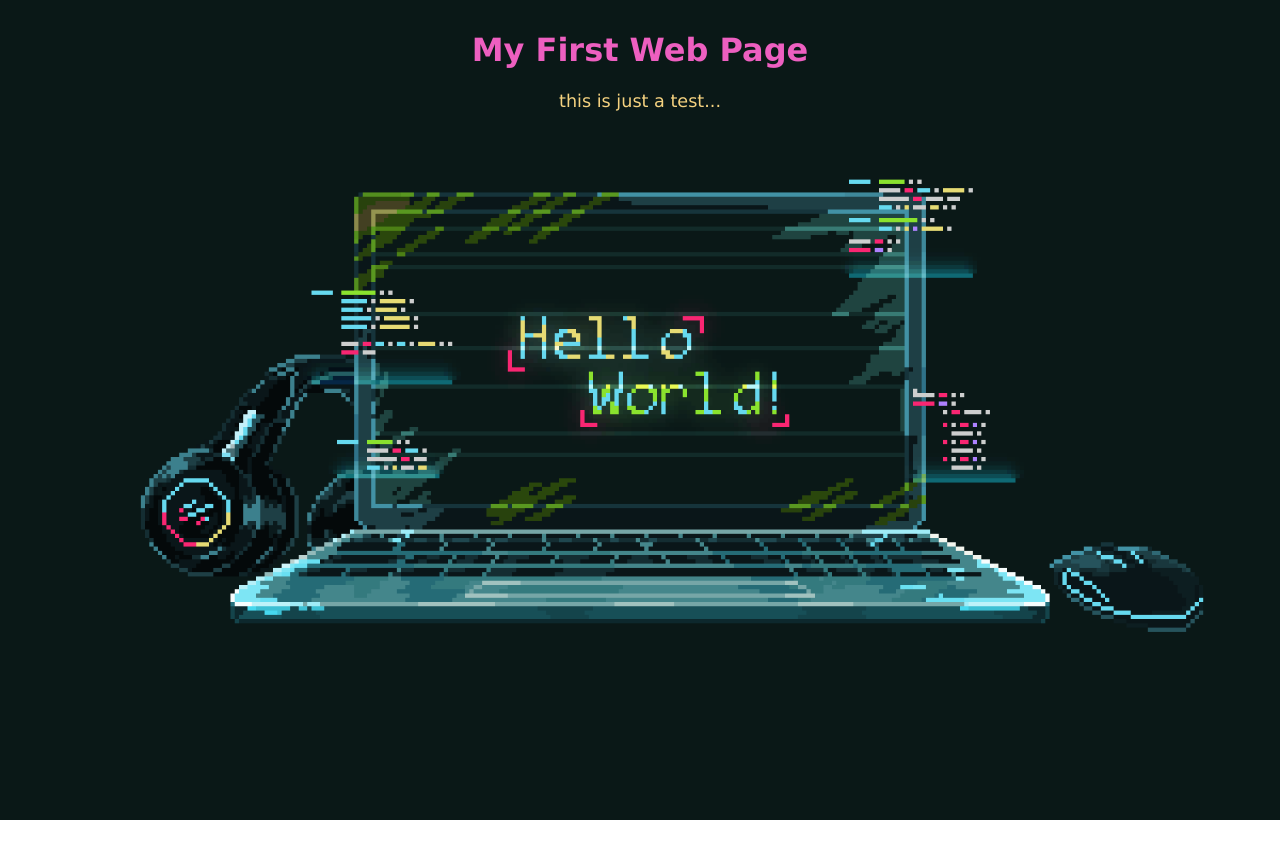
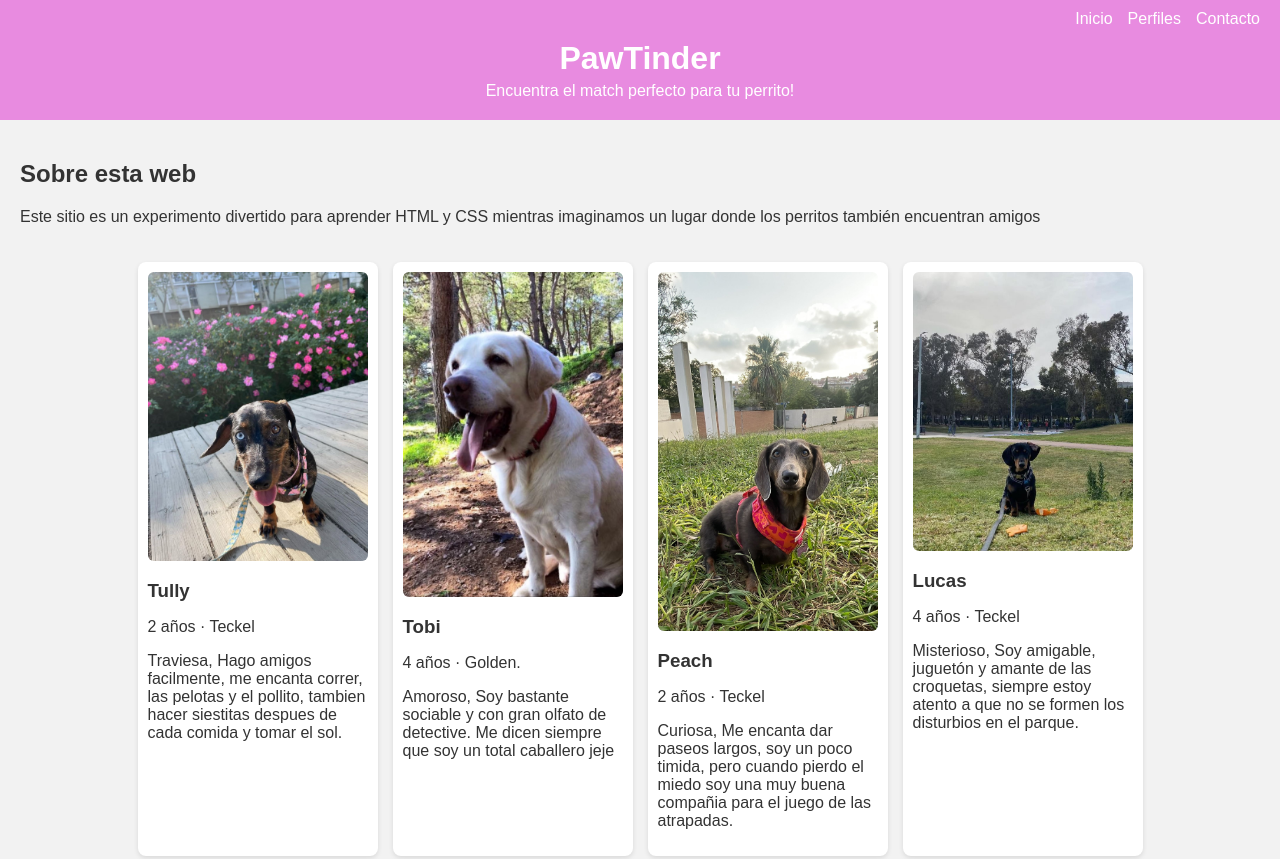
Before and after one commit to Tully0206/mi_primera_web, a plain HTML site: page index.html in a window 1280 px wide. Shown: the top 859 px of the page. Before the commit the page ends 820 px from the top, so only its background shows below. Drawn offline with Linux system fonts and the light colour scheme.

Commit message:
Clase2: estructura semántica con nav y tarjetas de perritos

```diff
--- a/index.html
+++ b/index.html
@@ -3,16 +3,75 @@
 <head>
   <meta charset="UTF-8">
   <meta name="viewport" content="width=device-width, initial-scale=1.0">
-    <title>Mi Primera Web</title>
+  <title>Mi Web Personal</title>
   <link rel="stylesheet" href="style.css">
 </head>
 <body>
+  <!-- HEADER -->
   <header>
-        <h1>My First Web Page</h1>
+    <h1>PawTinder</h1>
+    <p>Encuentra el match perfecto para tu perrito!</p>
+    <nav>
+      <ul>
+        <li><a href="#">Inicio</a></li>
+        <li><a href="#">Perfiles</a></li>
+        <li><a href="#">Contacto</a></li>
+      </ul>
+    </nav>
   </header>
 
+  <!-- MAIN -->
   <main>
-        <p>this is just a test...</p>
+    <!-- Sección Sobre esta web -->
+    <article>
+      <h2>Sobre esta web</h2>
+      <p>Este sitio es un experimento divertido para aprender HTML y CSS mientras imaginamos un lugar donde los perritos también encuentran amigos</p>
+    </article>
+
+    <!-- Sección de tarjetas -->
+    <section class="tarjetas">
+      <div class="tarjeta">
+        <img src="5.jpeg" alt="Tully">
+        <h3>Tully</h3>
+        <p>2 años · Teckel </p>
+        <p>Traviesa, Hago amigos facilmente, me encanta correr, las pelotas y el pollito, tambien hacer siestitas despues de cada comida y tomar el sol.</p>
+      </div>
+      <div class="tarjeta">
+        <img src="3.jpeg" alt="Tobi">
+        <h3>Tobi</h3>
+        <p>4 años · Golden.</p>
+        <p>Amoroso, Soy bastante sociable y con gran olfato de detective. Me dicen siempre que soy un total caballero jeje </p>
+      </div>
+      <div class="tarjeta">
+        <img src="6.jpeg" alt="Peach">
+        <h3>Peach</h3>
+        <p>2 años · Teckel</p>
+        <p>Curiosa, Me encanta dar paseos largos, soy un poco timida, pero cuando pierdo el miedo soy una muy buena compañia para el juego de las atrapadas.</p>
+      </div>
+      <div class="tarjeta">
+        <img src="1.jpeg" alt="Lucas">
+        <h3>Lucas</h3>
+        <p>4 años · Teckel</p>
+        <p>Misterioso, Soy amigable, juguetón y amante de las croquetas, siempre estoy atento a que no se formen los disturbios en el parque.</p>
+      </div>
+      <div class="tarjeta">
+        <img src="2.jpeg" alt="Trufa">
+        <h3>Trufa</h3>
+        <p>2 años · Teckel</p>
+        <p>Divertida, Amo dar besitos a todo el mundo, no me gustan los petardos y me escondo detras de mami cuando algo me asusta..</p>
+      </div>
+      <div class="tarjeta">
+        <img src="4.jpeg" alt="Giusseppe">
+        <h3>Giusseppe</h3>
+        <p>9 años · sdfdg </p>
+        <p>Selectivo, Me encanta ir de paseo en el coche, siempre de copiloto por supuesto, no me gusta la lluvia y jamas usaria las escaleras.</p>
+      </div>
+    </section>
   </main>
+
+  <!-- FOOTER -->
+  <footer>
+    <small>&copy; 2025 · Ilerna</small>
+  </footer>
 </body>
 </html>
--- a/style.css
+++ b/style.css
@@ -1,20 +1,84 @@
+/* === ESTILOS GENERALES === */
 body {
-    font-family:'Lucida Sans', 'Lucida Sans Regular', 'Lucida Grande', 'Lucida Sans Unicode', Geneva, Verdana, sans-serif;
-    background-image: url('hw.gif');
-    background-size: cover;
-    background-position: center;
-    min-height: 100vh;
-    margin: 0;
-    padding: 10px;
-    color: #f5d280;
-    text-align: center;
+  font-family: Arial, sans-serif;
+  margin: 0;
+  background: #f2f2f2;
+  color: #333;
 }
 
-h1 {
-    color: #ed5fc0;
+/* === HEADER === */
+header {
+  text-align: center;          /* centra h1 y p */
+  background: #e88be0;
+  color: white;
+  padding: 40px 20px 20px;     /* espacio extra arriba para el nav */
+  position: relative;
 }
 
+header h1 {
+  margin: 0;
+}
 
-p {
-    font-size: 1.1em;
+header p {
+  margin: 5px 0 0;
 }
+
+/* NAV arriba a la derecha */
+header nav {
+  position: absolute;
+  top: 10px;
+  right: 20px;
+}
+
+header nav ul {
+  list-style: none;
+  margin: 0;
+  padding: 0;
+  display: flex;      /* Flexbox simple */
+  gap: 15px;          /* Espacio entre enlaces */
+}
+
+header nav a {
+  color: white;
+  text-decoration: none;
+}
+
+/* === MAIN === */
+main {
+  padding: 20px;
+}
+
+/* === TARJETAS === */
+.tarjetas {
+  display: flex;              /* Flexbox para organizar */
+  flex-wrap: wrap;            /* permite que bajen de fila */
+  justify-content: center;    /* centra el grupo */
+  gap: 15px;                  /* espacio entre tarjetas */
+  padding: 20px;
+}
+
+.tarjeta {
+  background: white;
+  border-radius: 8px;
+  padding: 10px;
+  width: 220px;
+  box-shadow: 0 2px 5px rgba(0,0,0,0.1);
+}
+
+.tarjeta img {
+  width: 100%;
+  border-radius: 6px;
+  margin-bottom: 10px;
+}
+
+.tarjeta h3 {
+  margin: 5px 0;
+}
+
+/* === FOOTER === */
+footer {
+  background: #e88be0;
+  color: white;
+  text-align: center;
+  padding: 10px;
+}
```
Also changed, not shown: 1.jpeg (added), 2.jpeg (added), 3.jpeg (added), 4.jpeg (added), 5.jpeg (added), 6.jpeg (added), 1 other file. Lines whose indentation alone changed are shown as unchanged.
